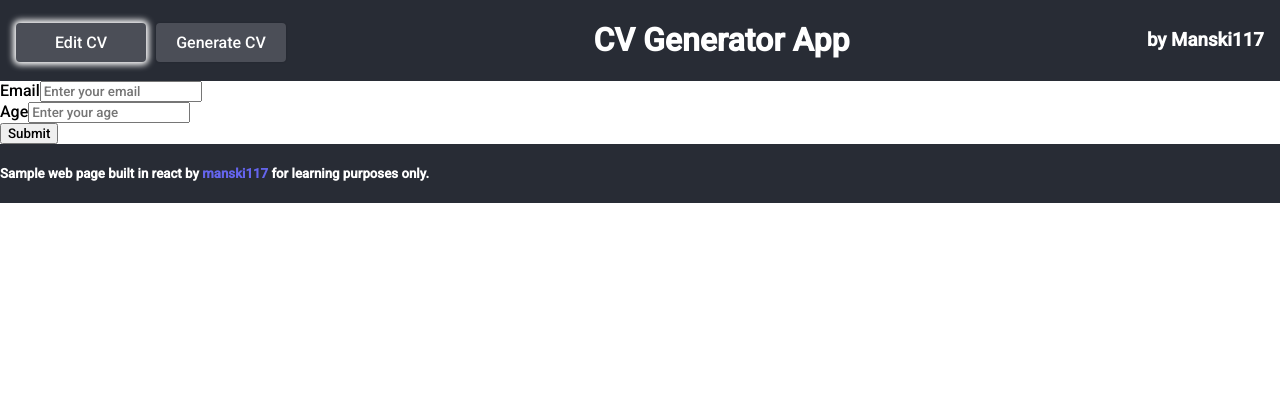
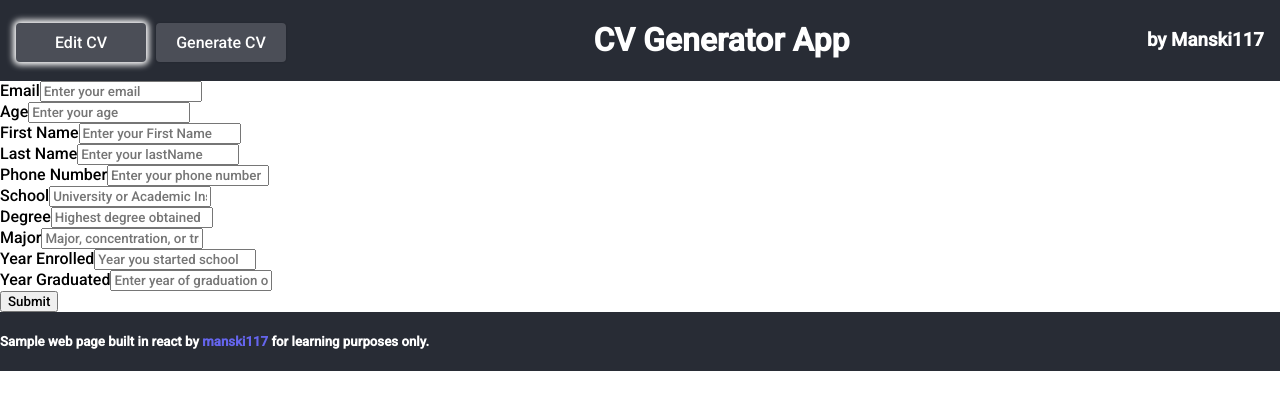
Before and after one commit to manski117/cv-form-project-formik-style, a React (Create React App) app in the folder cv-generator-formik-style/: page / in a window 1280 px wide. Shown: the top 410 px of the page. Built offline with nearby package versions, Linux system fonts and the light colour scheme.

Commit message:
Add educational background inputs
All validation is working as intended.

```diff
--- /dev/null
+++ b/cv-generator-formik-style/src/components/CustomInput.js
@@ -0,0 +1 @@
+//null
--- a/cv-generator-formik-style/src/components/MyForm.js
+++ b/cv-generator-formik-style/src/components/MyForm.js
@@ -1,6 +1,6 @@
 import React from "react";
 import { useFormik } from "formik";
-import CustomInput from "./CustomInput";
+import CustomInput from "./CustomInput.js";
 import { resumeSchema } from "../schemas";
 
 
@@ -29,7 +29,13 @@ function MyForm({handleFormData}) {
       age: '',
       email: '',
       firstName: '',
-      lastName: ''
+      lastName: '',
+      phone: '',
+      school: '',
+      degree: '',
+      major:'',
+      startDate: '',
+      gradDate: '',
     },
     validationSchema: resumeSchema,
     onSubmit,
@@ -38,7 +44,7 @@ function MyForm({handleFormData}) {
 
 
   return (
-    <form onSubmit={handleSubmit} autoComplete="off">
+    <form onSubmit={handleSubmit} autoComplete="on">
       <label htmlFor="email">Email</label>
       <input
         id="email"
@@ -65,6 +71,112 @@ function MyForm({handleFormData}) {
       {errors.age && touched.age && <p className='error'>{errors.age}</p>}
       <br />
 
+      <label htmlFor="firstName">First Name</label>
+      <input
+        id="firstName"
+        type="text"
+        placeholder="Enter your First Name"
+        value={values.firstName}
+        onChange={handleChange}
+        onBlur={handleBlur}
+        className={errors.firstName && touched.firstName ? 'input-error' : ''}
+      />
+      {errors.firstName && touched.firstName && <p className='error'>{errors.firstName}</p>}
+      <br />
+      <label htmlFor="lastName">Last Name</label>
+      <input
+        id="lastName"
+        type="text"
+        placeholder="Enter your lastName"
+        value={values.lastName}
+        onChange={handleChange}
+        onBlur={handleBlur}
+        className={errors.lastName && touched.lastName ? 'input-error' : ''}
+      />
+      {errors.lastName && touched.lastName && <p className='error'>{errors.lastName}</p>}
+      <br />
+
+      <label htmlFor="phone">Phone Number</label>
+      <input
+        id="phone"
+        type="text"
+        placeholder="Enter your phone number"
+        value={values.phone}
+        onChange={handleChange}
+        onBlur={handleBlur}
+        className={errors.phone && touched.phone ? 'input-error' : ''}
+      />
+      {errors.phone && touched.phone && <p className='error'>{errors.phone}</p>}
+      <br />
+      {/* UPDATE PAST HERE */}
+      <label htmlFor="school">School</label>
+      <input
+        id="school"
+        type="text"
+        placeholder="University or Academic Institution"
+        value={values.school}
+        onChange={handleChange}
+        onBlur={handleBlur}
+        className={errors.school && touched.school ? 'input-error' : ''}
+      />
+      {errors.school && touched.school && <p className='error'>{errors.school}</p>}
+      <br />
+
+      <label htmlFor="degree">Degree</label>
+      <input
+        id="degree"
+        type="text"
+        placeholder="Highest degree obtained"
+        value={values.degree}
+        onChange={handleChange}
+        onBlur={handleBlur}
+        className={errors.degree && touched.degree ? 'input-error' : ''}
+      />
+      {errors.degree && touched.degree && <p className='error'>{errors.degree}</p>}
+      <br />
+
+      <label htmlFor="major">Major</label>
+      <input
+        id="major"
+        type="text"
+        placeholder="Major, concentration, or track"
+        value={values.major}
+        onChange={handleChange}
+        onBlur={handleBlur}
+        className={errors.major && touched.major ? 'input-error' : ''}
+      />
+      {errors.major && touched.major && <p className='error'>{errors.major}</p>}
+      <br />
+
+      <label htmlFor="startDate">Year Enrolled</label>
+      <input
+        id="startDate"
+        type="text"
+        placeholder="Year you started school"
+        value={values.startDate}
+        onChange={handleChange}
+        onBlur={handleBlur}
+        className={errors.startDate && touched.startDate ? 'input-error' : ''}
+      />
+      {errors.startDate && touched.startDate && <p className='error'>{errors.startDate}</p>}
+      <br />
+
+      <label htmlFor="gradDate">Year Graduated</label>
+      <input
+        id="gradDate"
+        type="text"
+        placeholder="Enter year of graduation or expected graduation"
+        value={values.gradDate}
+        onChange={handleChange}
+        onBlur={handleBlur}
+        className={errors.gradDate && touched.gradDate ? 'input-error' : ''}
+      />
+      {errors.gradDate && touched.gradDate && <p className='error'>{errors.gradDate}</p>}
+      <br />
+
+
+
+
       <button disabled={isSubmitting} type="submit">Submit</button>
     </form>
   );
--- a/cv-generator-formik-style/src/components/Resume.js
+++ b/cv-generator-formik-style/src/components/Resume.js
@@ -13,6 +13,12 @@ function Resume(props) {
         <h3>{formData.email}</h3>
         <h3>{formData.age}</h3>
         <h3>{formData.lastName}</h3>
+        <h3>{formData.phone}</h3>
+        <h3>{formData.school}</h3>
+        <h3>{formData.major}</h3>
+        <h3>{formData.degree}</h3>
+        <h3>{formData.startDate}</h3>
+        <h3>{formData.gradDate}</h3>
        </div>
     )
 }
--- a/cv-generator-formik-style/src/schemas/index.js
+++ b/cv-generator-formik-style/src/schemas/index.js
@@ -2,28 +2,52 @@ import * as yup from "yup";
 
 //setup regex variables
 const passwordRules = /^(?=.*\d)(?=.*[a-z])(?=.*[A-Z]).{5,}$/;
+const phoneRegExp = /^((\\+[1-9]{1,4}[ \\-]*)|(\\([0-9]{2,3}\\)[ \\-]*)|([0-9]{2,4})[ \\-]*)*?[0-9]{3,4}?[ \\-]*[0-9]{3,4}?$/
+function formatDate(date) {
+    return new Date(date).toLocaleDateString()
+  }
 
-
-
-// export const resumeSchema = yup.object().shape({
-//     firstName: yup
-//     .string()
-//     .min(1, 'First Name must be at least 1 character long')
-//     .required("Required"),
-//     lastName: yup
-//     .string()
-//     .min(1, 'Last Name must be at least 1 character long')
-//     .required("Required"),
-
-// });
 
 export const resumeSchema = yup.object().shape({
     //put the different values here you want to validate for
-    email: yup.string().email('please enter a valid email, man').required("Required"),
+    email: yup.string().email('please enter a valid email').required("Required"),
     age: yup
     .number()
     .positive()
     .integer()
     .required("Required"),
+    phone: yup
+    .string()
+    .min(5)
+    .matches(phoneRegExp, {message: 'Please enter a valid phone number'})
+    .required("Required"),
+    firstName: yup
+    .string()
+    .min(1, 'First Name must be at least 1 character long')
+    .required("Required"),
+    lastName: yup
+    .string()
+    .min(1, 'Last Name must be at least 1 character long')
+    .required("Required"),
+    school: yup
+    .string()
+    .min(1, 'School name must be at least 1 character long')
+    .required("Required"),
+    degree: yup
+    .string()
+    .min(1, 'degree name must be at least 1 character long')
+    .required("Required"),
+    major: yup
+    .string()
+    .min(1, 'School name must be at least 1 character long'),
+    startDate: yup.date().min(1900).required("Required"),
+    gradDate: yup
+    .date()
+    .min(
+        yup.ref('startDate'),
+        ({ min }) => `Date needs to be before ${formatDate(min)}!!`,
+      ).required('Required'),
+
+
 
 });
```
Also changed, not shown: 1 other file (tests, documents, lock files or other folders).
